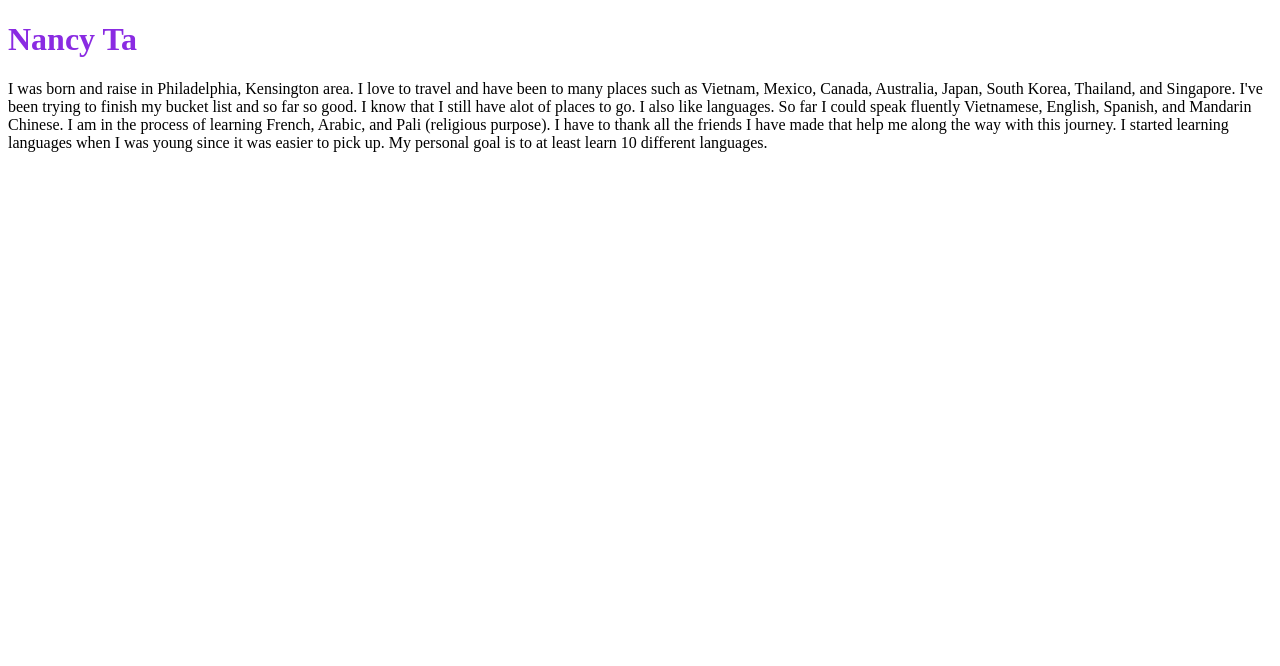
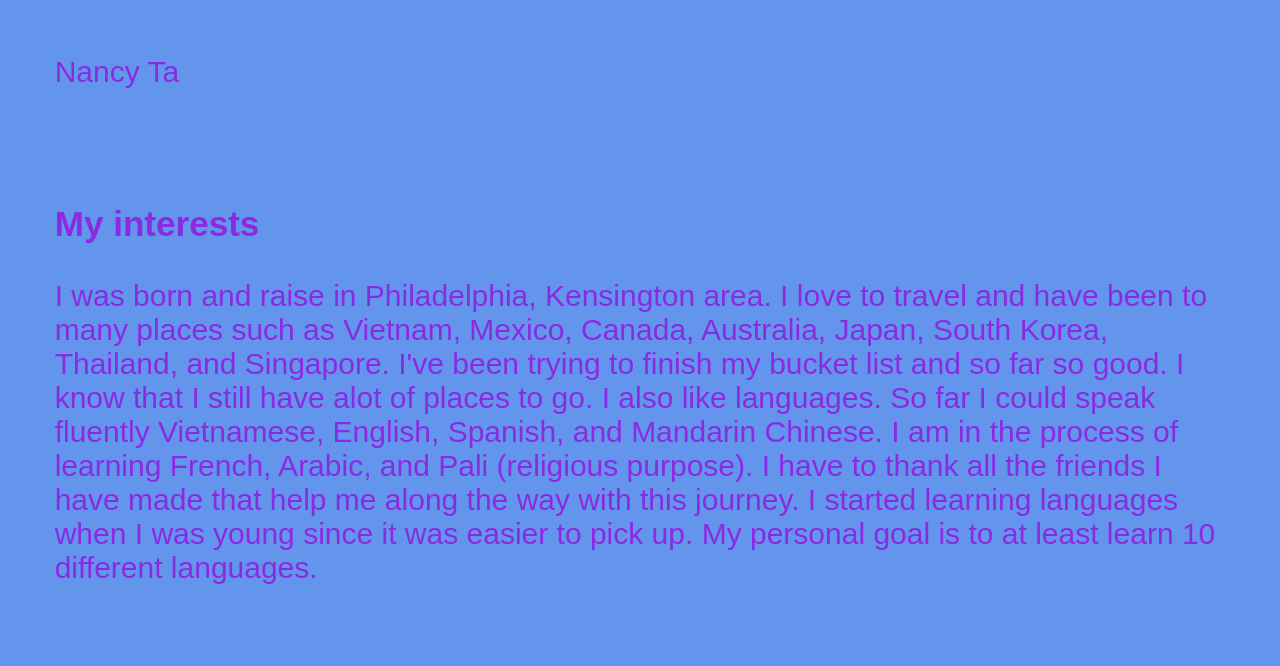
Before and after one commit to nxm0314/Basic-Portfolio, a plain HTML site: page index.html in a window 1280 px wide. Drawn offline with Linux system fonts and the light colour scheme.

Commit message:
testing out coding from the research I've been reading.

```diff
--- a/index.html
+++ b/index.html
@@ -1,17 +1,23 @@
 <!DOCTYPE html>
-<heading>
+<html lang="en">
+<head>
+    <meta charset="utf-8">
     <title>About Nancy</title>
-    <logo>
-       <h1>Nancy Ta</h1>
-       <style> h1 {
+</head>
+<body>
+    <header>Nancy Ta</header>
+
+       <style> header {
            color: blueviolet;
            font-style: arial, sans-serif, helvetica-neue, helvetica;
-
+           font-size: 30px;
+           padding: 40px;
+           margin: 20px, 40px, 20px, 40px;
        }
        </style>
-    </logo>
-</heading>
-<body>
+<sectio>
+    <header>
+    <h3>My interests</h3>
     <p>
         I was born and raise in Philadelphia, Kensington area. I love to travel and have been to many places such as
         Vietnam, Mexico, Canada, Australia, Japan, South Korea, Thailand, and Singapore. I've been trying to finish my bucket list
@@ -20,5 +26,18 @@
         I have to thank all the friends I have made that help me along the way with this journey. I started learning languages
         when I was young since it was easier to pick up. My personal goal is to at least learn 10 different languages.
     </p>
+    </header>
+</section>
+</body>
 
-</body>
+<style>
+    body {
+        font-size: 15pt;
+        font-family: Arial, Helvetica, sans-serif;
+        color: blueviolet;
+        padding-left: 5pt;
+        padding-right: 5pt;
+        padding-top: 5pt;
+        background-color: cornflowerblue;
+    }
+</style>
```
